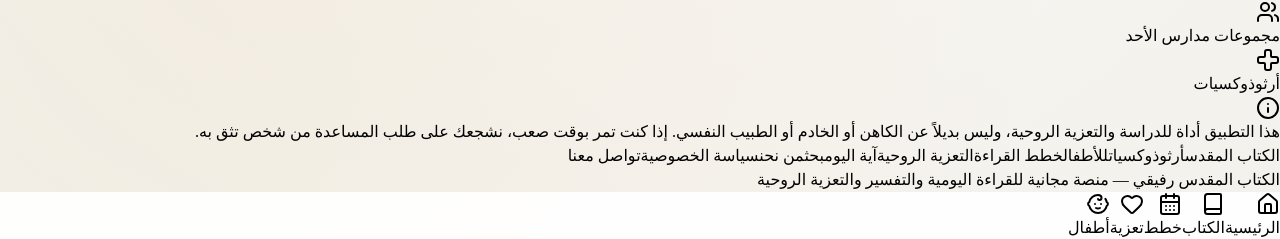
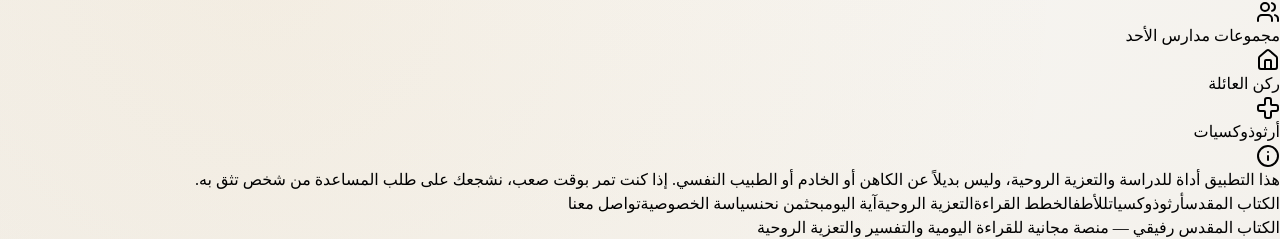
Before and after one commit to menoskar42-boop/mybible, a React (Vite) app in the folder client/: page / in a window 1280 px wide. Shown: the part 1288-1527 px from the top of the page. Built offline with nearby package versions, Linux system fonts and the light colour scheme; no server answers.

Commit message:
feat: add ركن العائلة to quick access buttons on home page
Inserted Family Corner button before أرثوذوكسيات in the quick access grid.

https://claude.ai/code/session_013nDkVKWotZfcTr7KK6mjDS

```diff
--- a/client/src/components/home/QuickActions.tsx
+++ b/client/src/components/home/QuickActions.tsx
@@ -1,6 +1,6 @@
 import { motion } from 'framer-motion';
 import { Link } from 'wouter';
-import { Heart, CalendarDays, Highlighter, Baby, Search, BookOpen, Users, Cross } from 'lucide-react';
+import { Heart, CalendarDays, Highlighter, Baby, Search, BookOpen, Users, Cross, Home } from 'lucide-react';
 import { cn } from '@/lib/utils';
 
 const actions = [
@@ -54,6 +54,13 @@ const actions = [
     iconColor: 'text-indigo-500'
   },
   {
+    href: '/family',
+    label: 'ركن العائلة',
+    icon: Home,
+    color: 'from-emerald-500/20 to-teal-600/10 border-emerald-500/20',
+    iconColor: 'text-emerald-600'
+  },
+  {
     href: '/orthodox',
     label: 'أرثوذوكسيات',
     icon: Cross,
```
